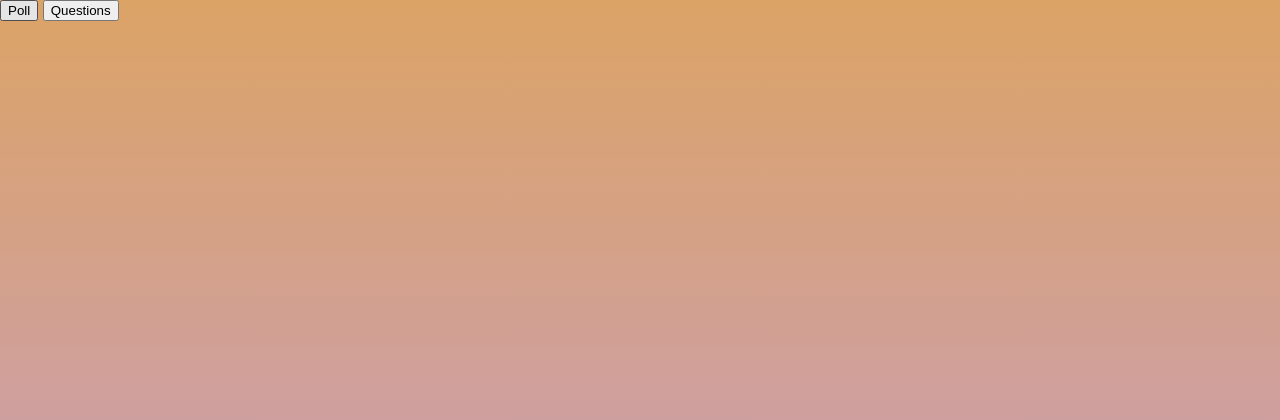
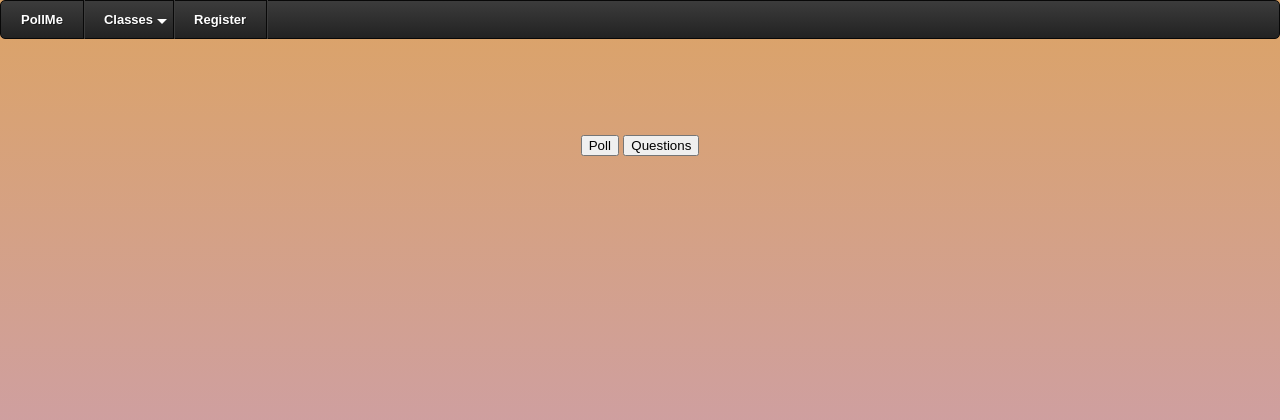
Before and after one commit to chrisdean258/pollMe, a Flask app: page /room/1 in a window 1280 px wide. Shown: the top 420 px of the page. Run offline with Flask 2, Linux system fonts and the light colour scheme; some libraries are stand-ins or nearby versions.

Commit message:
working on room

```diff
--- a/templates/room.html
+++ b/templates/room.html
@@ -8,6 +8,7 @@
 
     <link rel="stylesheet" href="https://cdnjs.cloudflare.com/ajax/libs/meyer-reset/2.0/reset.min.css">
     <link rel="stylesheet" href="/register.css">
+    <link rel="stylesheet" href="/menustyle.css">
     <script>
 function goToPool()
 {
@@ -18,11 +19,48 @@ function goToPool()
   </head>
 
   <body>
+    <div id='cssmenu'>
+    <ul>
+       <li><a href='/'><span>PollMe</span></a></li>
+       <li class='active has-sub'><a href='#'><span>Classes</span></a>
+          <ul>
+             <li class='has-sub'><a href='#'><span>Class 0</span></a>
+                <ul>
+                   <li><a href='#'><span>Live</span></a></li>
+                   <li class='last'><a href='#'><span>History</span></a></li>
+                </ul>
+             </li>
+             <li class='has-sub'><a href='#'><span>Class 1</span></a>
+                <ul>
+                   <li><a href='#'><span>Live</span></a></li>
+                   <li class='last'><a href='#'><span>History</span></a></li>
+                </ul>
+             </li>
+             <li class='has-sub'><a href='#'><span>Class 2</span></a>
+                <ul>
+                   <li><a href='#'><span>Live</span></a></li>
+                   <li class='last'><a href='#'><span>History</span></a></li>
+                </ul>
+             </li>
+             <li class='has-sub'><a href='#'><span>Add Class</span></a></li>
+          </ul>
+       </li>
+       <li><a href='/register'><span>Register</span></a></li>
+       <!--<li class='last'><a href='#'><span>Contact</span></a></li>-->
+    </ul>
+    </div>
+
     <!--multistep form -->
-    <input value="Poll" type="submit" name="Enter Room" class="submit action-button" onclick="goToPool();"/>
-    <input value="Questions" type="submit" name="register" class="submit action-button" onclick="window.location.href = '/'+{{roomID}}+'/question'" />
+    <div>
+      <br> <br> <br> <br> <br> <br>
+      <center>
+      <input value="Poll" type="submit" name="Enter Room" class="submit action-button" onclick="goToPool();"/>
+      <input value="Questions" type="submit" name="register" class="submit action-button" onclick="window.location.href = '/'+{{roomID}}+'/question'" />
+      </center>
+    </div>
     <script src='http://cdnjs.cloudflare.com/ajax/libs/jquery/2.1.3/jquery.min.js'></script>
     <script src='http://cdnjs.cloudflare.com/ajax/libs/jquery-easing/1.3/jquery.easing.min.js'></script>
+    <script src='/register.js'></script>
   </body>
 
 </html>
```
